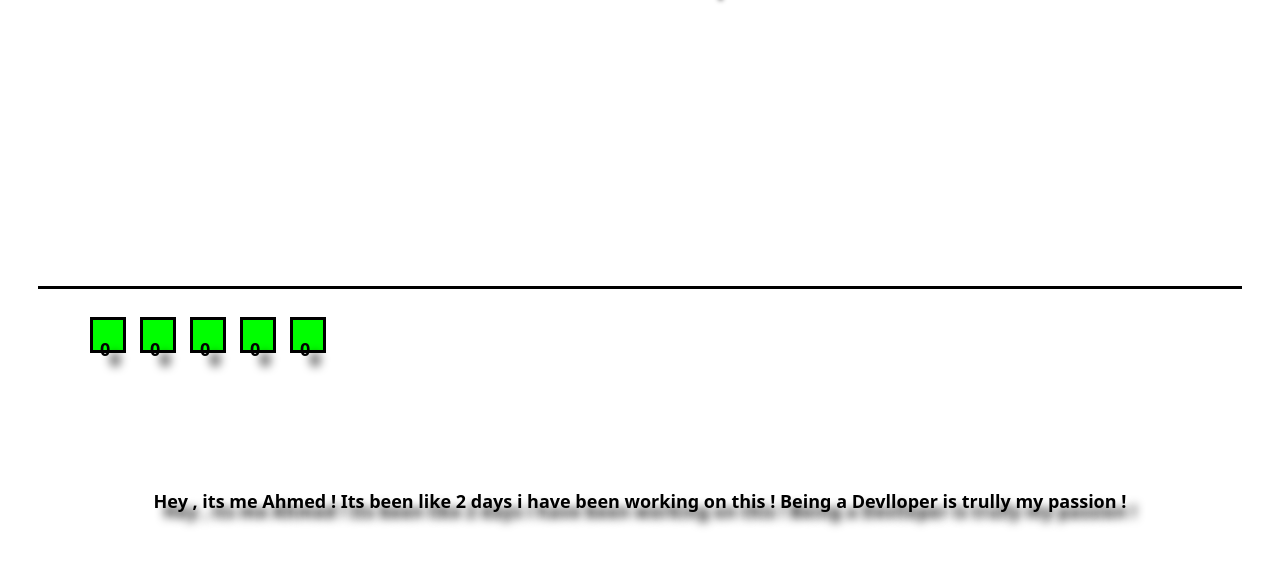
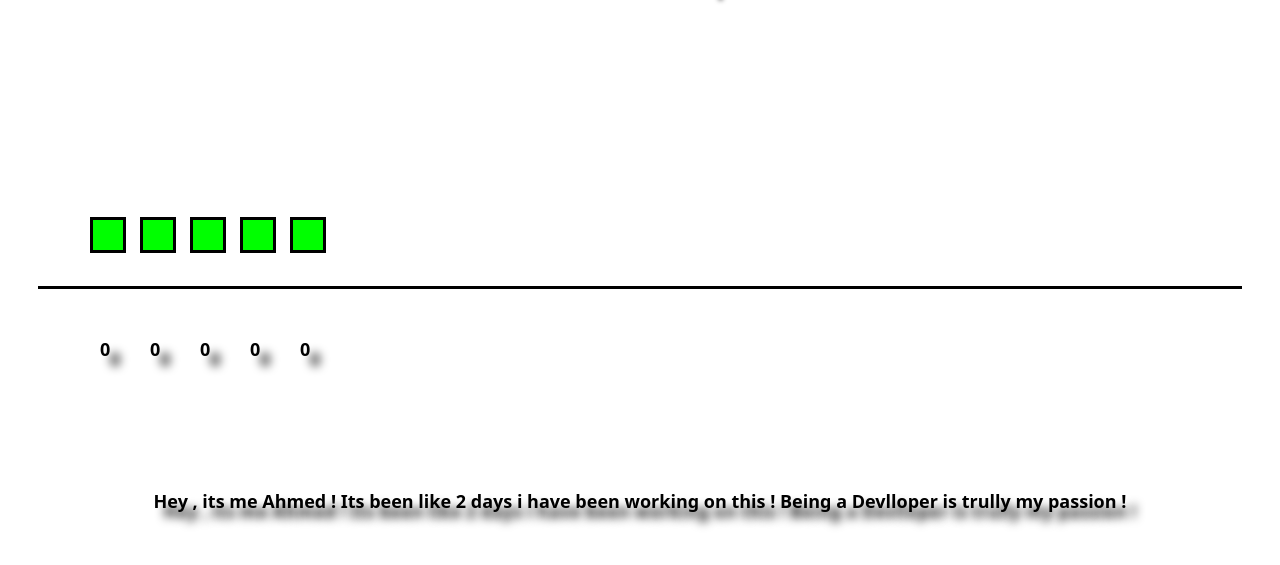
Before and after one commit to EasyTools001/EzGraphs, a plain HTML site: page Others/home.html in a window 1280 px wide. Shown: the part 97-662 px from the top of the page. Drawn offline with Linux system fonts and the light colour scheme.

Commit message:
Update home.css

```diff
--- a/Others/home/home.css
+++ b/Others/home/home.css
@@ -74,7 +74,7 @@
 }
 .bar1 {
     position: absolute;
-    bottom:350px;
+    bottom:450px;
 
     left: 90px;
     border: solid;
@@ -85,7 +85,7 @@
 }
 .bar2 {
     position: absolute;
-    bottom:350px;
+    bottom:450px;
     left: 140px;
     border: solid;
     border-color: black;
@@ -95,7 +95,7 @@
 }
 .bar3 {
     position: absolute;
-    bottom:350px;
+    bottom:450px;
     left: 190px;
     border: solid;
     border-color: black;
@@ -105,7 +105,7 @@
 }
 .bar4 {
     position: absolute;
-    bottom:350px;
+    bottom:450px;
     left: 240px;
     border: solid;
     border-color: black;
@@ -115,7 +115,7 @@
 }
 .bar5 {
     position: absolute;
-    bottom:350px;
+    bottom:450px;
     left: 290px;
     border: solid;
     border-color: black;
```
